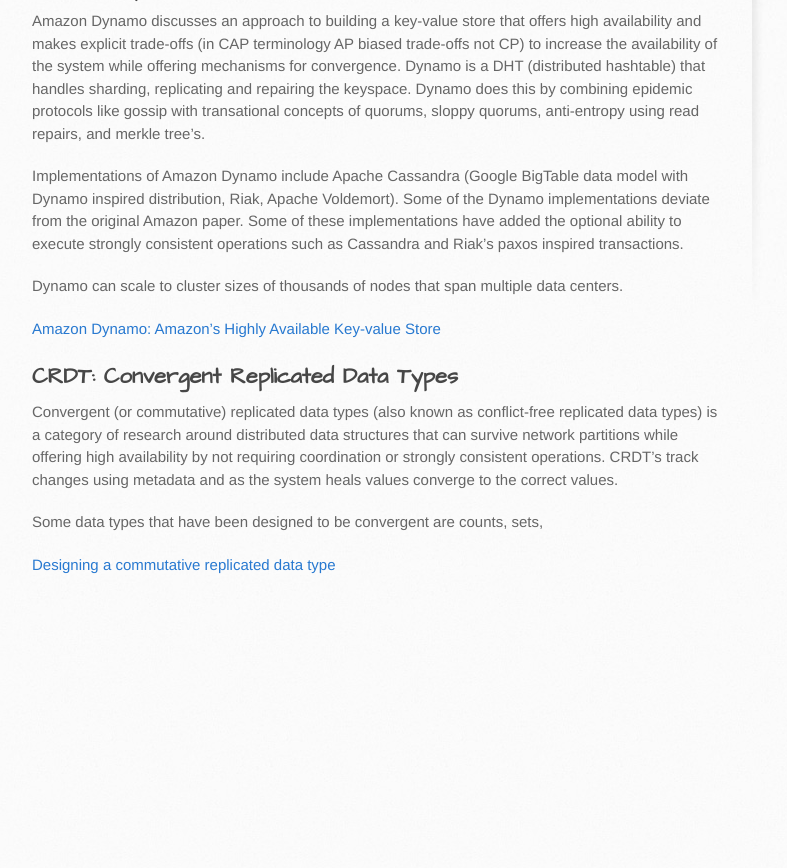
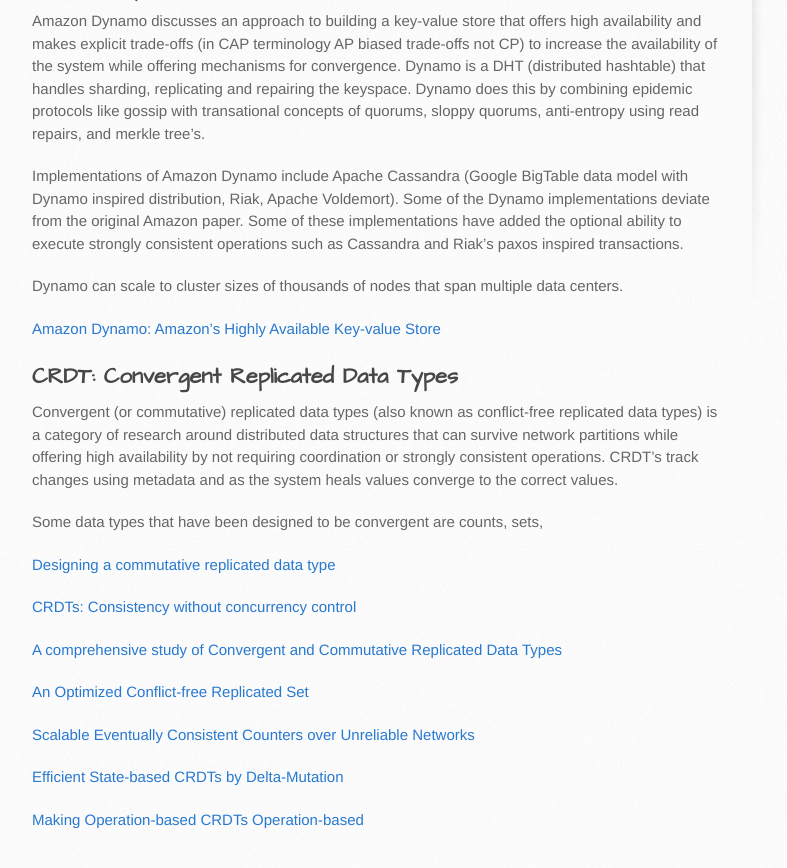
Before and after one commit to simongui/simongui.github.io, a Jekyll site: the page built from distributed-systems/eventual-consistency.md, in a window 1280 px wide, cut to the strip 436-1310 px from the top of the page. Shown: the top 868 px of the strip, without its empty margins (138-925 px from the left). Built offline with Jekyll 4.4.1, drawn with Linux system fonts in a browser that asks for light colours; before the commit the page ends 1055 px from its top, so only the background shows below that.

Commit message:
no message

```diff
--- a/distributed-systems/eventual-consistency.md
+++ b/distributed-systems/eventual-consistency.md
@@ -24,3 +24,19 @@
 Some data types that have been designed to be convergent are counts, sets,
 
 [Designing a commutative replicated data type](http://arxiv.org/pdf/0710.1784v1.pdf){:target="_blank"}
+
+[CRDTs: Consistency without concurrency control](http://arxiv.org/pdf/0907.0929v1.pdf)
+
+[A comprehensive study of Convergent and Commutative Replicated Data Types](https://hal.inria.fr/inria-00555588/document){:target="_blank"}
+
+[An Optimized Conflict-free Replicated Set](http://arxiv.org/pdf/1210.3368v1.pdf){:target="_blank"}
+
+[Scalable Eventually Consistent Counters over Unreliable Networks](http://arxiv.org/pdf/1307.3207v1.pdf){:target="_blank"}
+
+[Efficient State-based CRDTs by Delta-Mutation](http://arxiv.org/pdf/1410.2803.pdf){:target="_blank"}
+
+[Making Operation-based CRDTs Operation-based](http://haslab.uminho.pt/ashoker/files/opbaseddais14.pdf){:target="_blank"}
+
+[](){:target="_blank"}
+
+[](){:target="_blank"}
```
